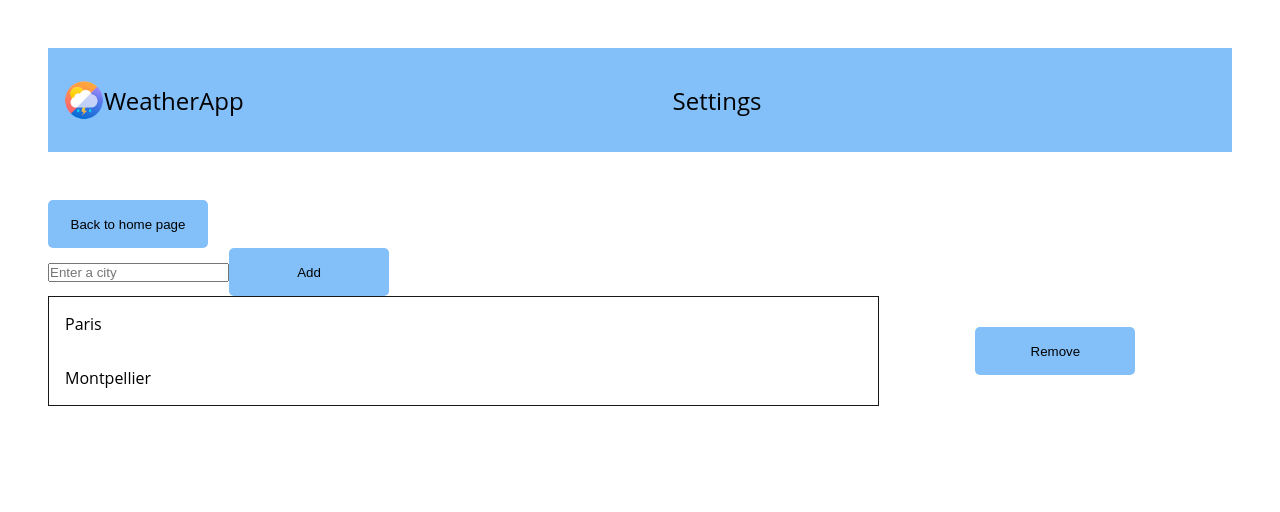
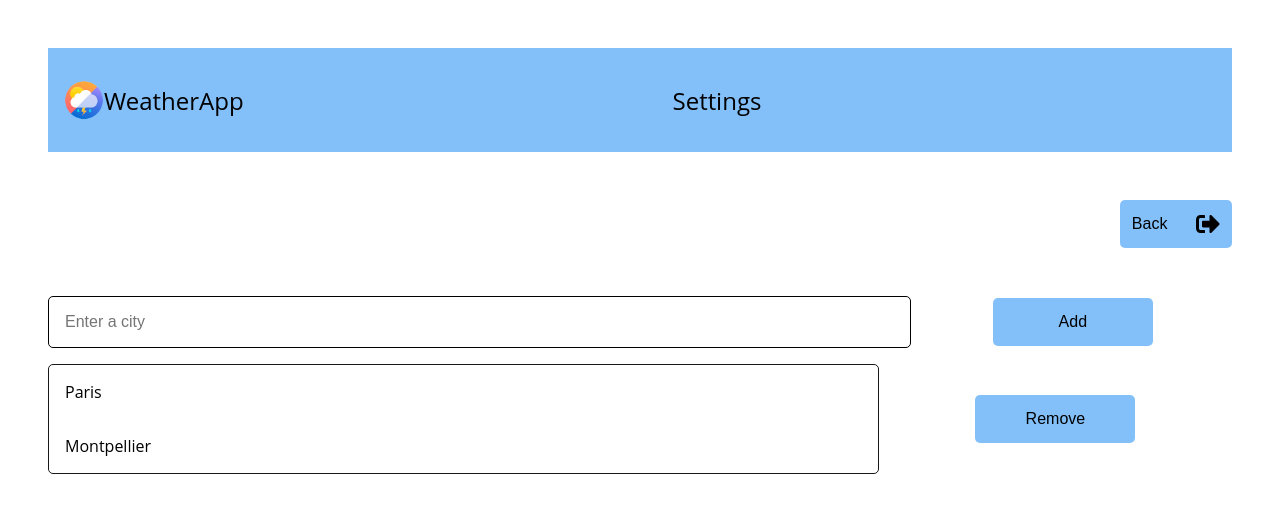
Before and after one commit to pierrecabriere/WeatherApp, a React (Create React App) app: page /settings in a window 1280 px wide. Shown: the top 512 px of the page. Built offline with nearby package versions, Linux system fonts and the light colour scheme.

Commit message:
improve design

```diff
--- a/src/Home/index.js
+++ b/src/Home/index.js
@@ -31,8 +31,6 @@ class Home extends React.Component {
   };
 
   displayWidget = city => {
-    let date = new Date();
-    console.log("date is :", date);
     return (
       <li key={city.name} className="city">
         <div className="city-weatherIcon">
@@ -43,8 +41,20 @@ class Home extends React.Component {
           />
           {/* <FontAwesomeIcon icon={this.weatherIcon(city.weather)} /> */}
         </div>
-        <div className="city-name">{city.name}</div>
-        <div className="city-temp">{city.temp}°C</div>
+        <div className="city-name">
+          <div className="city-title">{city.name}</div>
+          <div className="city-infos">
+            <div className="city-infos-1">
+              <span>Humidity : {city.infos.humidity} %</span>
+              <span>Pressure : {city.infos.pressure} hPa</span>
+            </div>
+            <div className="city-infos-2">
+              <span>Temp max : {city.infos.temp_max} °C</span>
+              <span>Temp min : {city.infos.temp_min} </span>
+            </div>
+          </div>
+        </div>
+        <div className="city-temp">{city.infos.temp}°C</div>
       </li>
     );
   };
--- a/src/Home/index.scss
+++ b/src/Home/index.scss
@@ -42,22 +42,46 @@
         li {
           display: flex;
           justify-content: space-between;
-          align-items: center;
+
           .city-weatherIcon {
+            flex: 1;
+            align-self: center;
+            display: flex;
+            justify-content: center;
             .weatherIcon {
               width: 70px;
             }
           }
 
           .city-name {
+            flex: 4;
+            .city-title {
+              border-bottom: 1px solid $color-grey;
+            }
+            .city-infos {
+              font-size: 0.8rem;
+              font-weight: 500;
+              margin-top: 1rem;
+              display: flex;
+              flex-direction: column;
+              justify-content: center;
+              &-1 {
+                margin-bottom: 0.5rem;
+              }
+              span {
+                margin-right: 5rem;
+              }
+            }
           }
 
           .city-temp {
+            flex: 1;
             display: flex;
             justify-content: center;
             width: 150px;
             font-size: 3rem;
             font-weight: 100;
+            align-self: center;
           }
         }
       }
@@ -67,7 +91,7 @@
 
 .city {
   display: flex;
-  padding: 2rem 0;
+  padding: 1rem 0;
   border: 1px solid rgb(119, 119, 119);
   border-radius: 5px;
   &:not(:last-child) {
--- a/src/Settings/index.js
+++ b/src/Settings/index.js
@@ -5,6 +5,8 @@ import "./index.scss";
 import { getWeatherFromCity } from "../services/getWeatherFromCity";
 import { connect } from "react-redux";
 import { addCity, removeCity } from "../actions/cityActions";
+import { FontAwesomeIcon } from "@fortawesome/react-fontawesome";
+import { faSignOutAlt } from "@fortawesome/free-solid-svg-icons";
 
 const API_TOKEN = "4051ce7fe1ef8cb0d6d4bf227e129df3";
 
@@ -21,7 +23,7 @@ class Settings extends React.Component {
       this.state.cityToAdd,
       API_TOKEN
     );
-    console.log("response from api :", responseFromApi);
+    console.log("response from api :", responseFromApi.main);
     if (responseFromApi !== "ERROR") {
       this.setState({
         errorCaught: false
@@ -31,9 +33,15 @@ class Settings extends React.Component {
       const weather = weatherFromApi[0];
       const newCity = {
         name: this.state.cityToAdd,
-        temp: Math.round(tempFromApi.temp - 273),
         weather: weather.main,
-        icon: weather.icon
+        icon: weather.icon,
+        infos: {
+          humidity: responseFromApi.main.humidity,
+          pressure: responseFromApi.main.pressure,
+          temp: Math.round(tempFromApi.temp - 273),
+          temp_min: Math.round(responseFromApi.main.temp_min - 273),
+          temp_max: Math.round(responseFromApi.main.temp_max - 273)
+        }
       };
       this.props.addCity(newCity);
       this.setState({ cityToAdd: "" });
@@ -71,7 +79,12 @@ class Settings extends React.Component {
         <div className="settings-content">
           <div className="settings-content-back">
             <Link to="/">
-              <button>Back to home page</button>
+              <button>
+                <div className="settings-content-back-button">
+                  Back
+                  <FontAwesomeIcon icon={faSignOutAlt} />
+                </div>
+              </button>
             </Link>
           </div>
           <div className="settings-content-add">
@@ -81,7 +94,9 @@ class Settings extends React.Component {
                 value={this.state.cityToAdd}
                 onChange={e => this.setState({ cityToAdd: e.target.value })}
               />
-              <button type="submit">Add</button>
+              <button type="submit" className="settings-content-add-button">
+                Add
+              </button>
               {this.state.errorCaught ? "Enter a valid city name" : null}
             </form>
           </div>
--- a/src/Settings/index.scss
+++ b/src/Settings/index.scss
@@ -1,3 +1,5 @@
+@import "../_variable/index.scss";
+
 .settings {
   display: flex;
   flex-direction: column;
@@ -5,11 +7,59 @@
   font-size: 1rem;
 
   &-content {
+    font-size: 1rem;
+    &-back {
+      margin-bottom: 3rem;
+      display: flex;
+      justify-content: flex-end;
+      button {
+        width: 7rem;
+      }
+
+      &-button {
+        display: flex;
+        justify-content: space-around;
+        align-items: center;
+
+        svg {
+          font-size: 1.5rem;
+          margin-left: 5px;
+        }
+      }
+    }
+
+    &-add {
+      margin: 1rem 0;
+      form {
+        display: flex;
+      }
+      input {
+        width: 70%;
+        margin-right: 1rem;
+        border-radius: 5px;
+        outline: none;
+        padding: 1rem 1rem;
+        font-size: 1rem;
+        border: 1px solid $color-black;
+
+        &:focus {
+          border: 1.5px solid $color-primary;
+        }
+      }
+
+      &-button {
+        margin-left: 66px;
+        height: 3rem;
+        width: 10rem;
+      }
+    }
+
     &-remove {
       display: flex;
       align-items: center;
       ul {
         border: 1px solid #181818;
+        border-radius: 5px;
         width: 70%;
         li {
           cursor: pointer;
--- a/src/_variable/index.scss
+++ b/src/_variable/index.scss
@@ -2,3 +2,4 @@ $color-primary: #83c0fa;
 $color-background: #f1f0f5;
 $color-white: #fff;
 $color-black: #000;
+$color-grey: rgb(180, 180, 180);
--- a/src/index.scss
+++ b/src/index.scss
@@ -28,6 +28,7 @@ body {
     border-radius: 5px;
     background-color: $color-primary;
     // transition: all 0.3s ease;
+    font-size: 1rem;
 
     &:hover {
       opacity: 0.8;
--- a/src/reducers/cityReducer.js
+++ b/src/reducers/cityReducer.js
@@ -2,15 +2,27 @@ const initialState = {
   cities: [
     {
       name: "Paris",
-      temp: 11,
       weather: "Clouds",
-      icon: "04d"
+      icon: "04d",
+      infos: {
+        humidity: 81,
+        pressure: 1017,
+        temp: 12,
+        temp_max: 12,
+        temp_min: 10
+      }
     },
     {
       name: "Montpellier",
-      temp: 20,
       weather: "Clouds",
-      icon: "04d"
+      icon: "04d",
+      infos: {
+        humidity: 63,
+        pressure: 1016,
+        temp: 18,
+        temp_max: 20,
+        temp_min: 17
+      }
     }
   ]
 };
```
